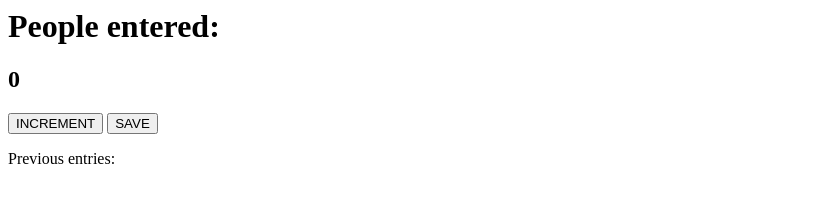
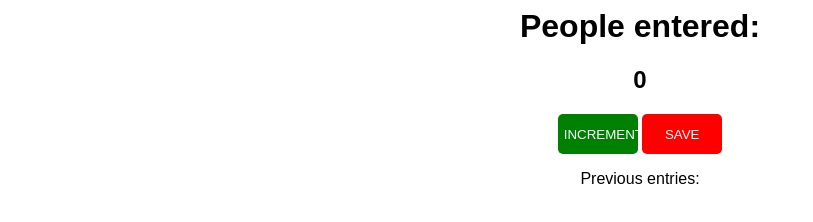
Before and after one commit to Fireball9670/my-first-JavaScript-project, a plain HTML site: page counterApp/index.html in a window 1280 px wide. Shown: the whole page, without its empty margins (0-813 px from the left). Drawn offline with Linux system fonts and the light colour scheme.

Commit message:
added some css

```diff
--- a/counterApp/index.css
+++ b/counterApp/index.css
@@ -0,0 +1,32 @@
+:root {
+    font-family: sans-serif;
+}
+
+#content {
+    text-align: center;
+}
+
+#save-btn,
+#increment-btn {
+    color: white;
+    border: 0px;
+    border-radius: 5px;
+    height: 40px;
+    width: 80px;
+}
+
+#save-btn {
+    background-color: red;
+}
+
+#save-btn:hover {
+    background-color: tomato;
+}
+
+#increment-btn {
+    background-color: green;
+}
+
+#increment-btn:hover {
+    background-color: yellowgreen;
+}
--- a/counterApp/index.html
+++ b/counterApp/index.html
@@ -3,11 +3,13 @@
         <link rel="stylesheet" href="index.css">
     </head>
     <body>
+        <div id="content">
             <h1>People entered:</h1>
             <h2 id="count-el">0</h2>
             <button id="increment-btn" onclick="increment()">INCREMENT</button>
             <button id="save-btn" onclick="save()">SAVE</button>
             <p id="save-el">Previous entries: </p>
             <script src="index.js"></script>
+        </div>
     </body>
 </html>
```
Lines whose indentation alone changed are shown as unchanged.
